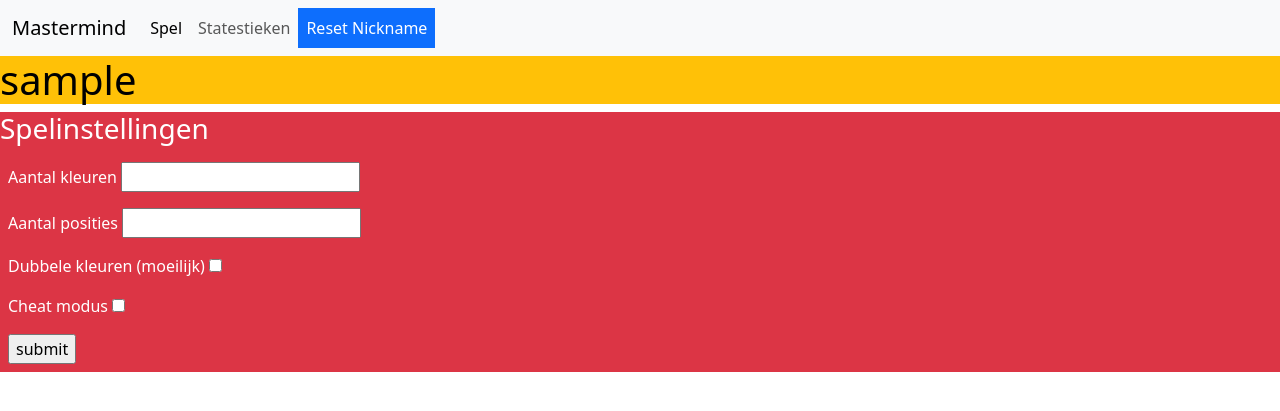
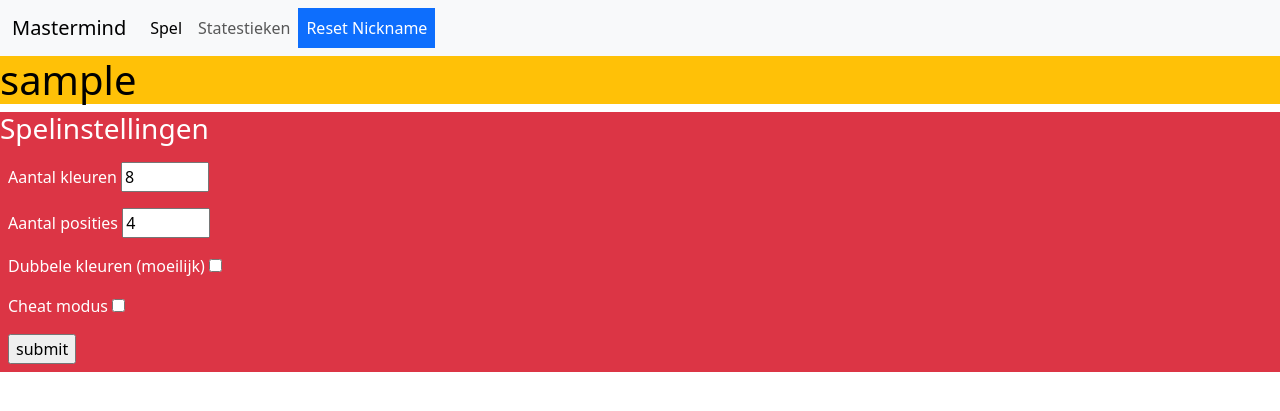
Before and after one commit to DerFranz33/python-herkansing-code, a Flask app: page /game/ in a window 1280 px wide. Shown: the top 411 px of the page. Run offline with Flask 3, Linux system fonts and the light colour scheme; the visitor is signed in with stand-in values (Sample User, id 1).

Commit message:
restrictions in form on numbers input

```diff
--- a/mastermind-VM/templates/game.html
+++ b/mastermind-VM/templates/game.html
@@ -8,12 +8,12 @@
         <form action="#" method="POST" class="d-flex flex-column mb-3">
             <div class="p-2">
                 <label for="number_of_colours">Aantal kleuren</label>
-                <input type="number" name="number_of_colours">
+                <input type="number" value="8" min="4" max="10"  name="number_of_colours">
             </div>
 
             <div class="p-2">
                 <label for="number_of_positions">Aantal posities</label>
-                <input type="number" name="number_of_positions">
+                <input type="number" value="4" min="4" max="10" name="number_of_positions">
             </div>
 
             <div class="p-2">
```
